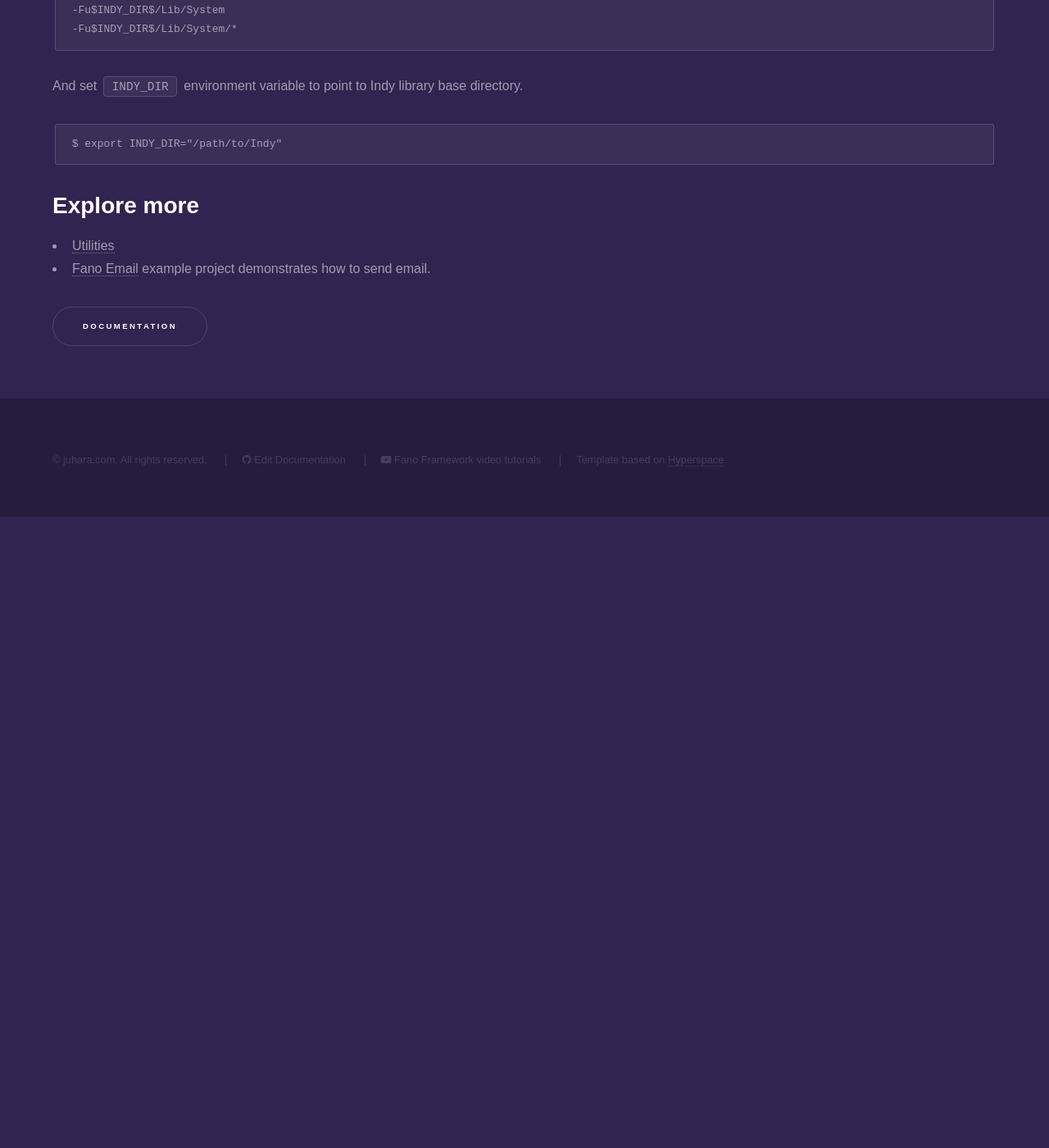
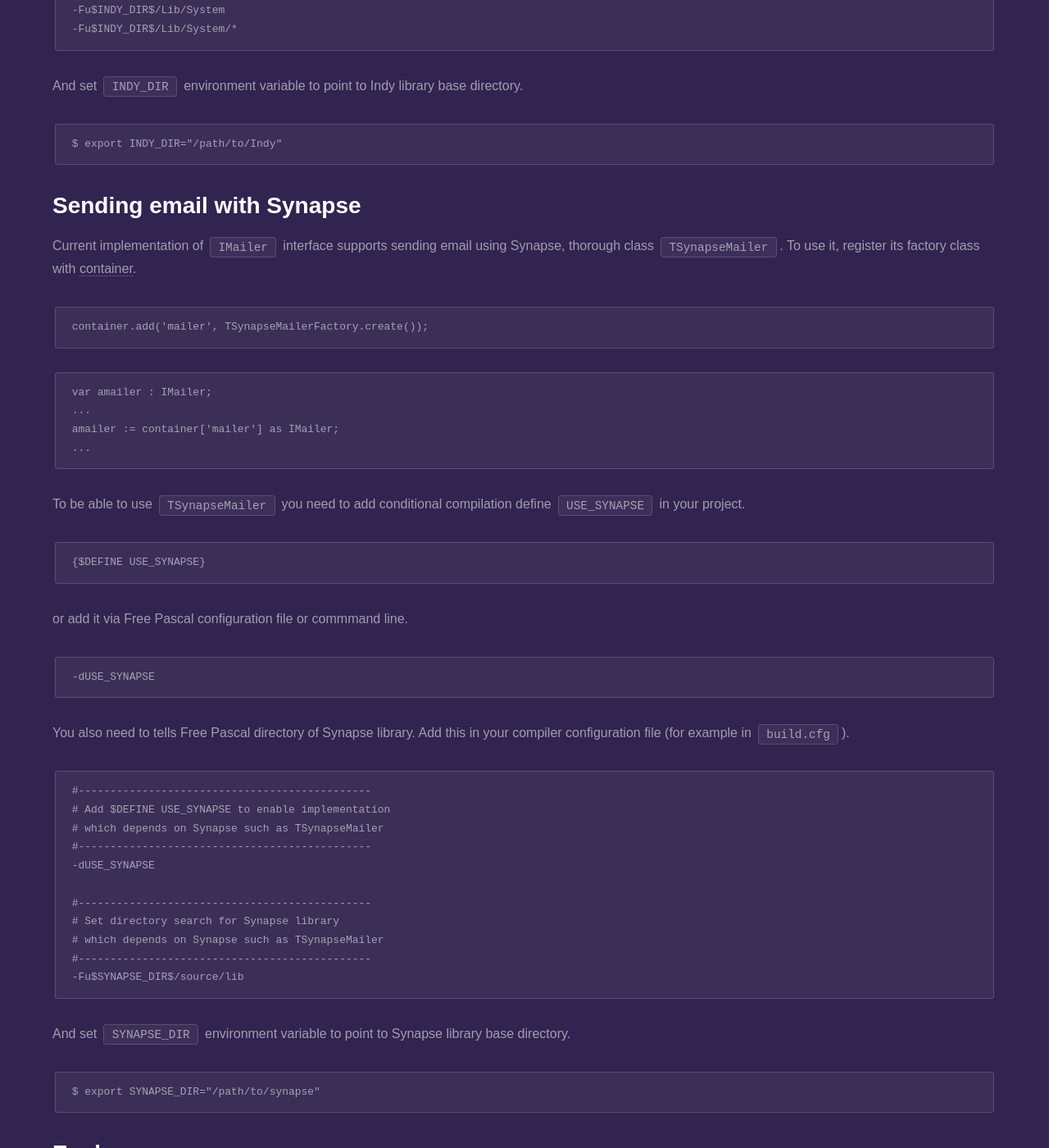
Before and after one commit to fanoframework/fanoframework.github.io, a Jekyll site: the page built from utilities/sending-email/index.md, in a window 1280 px wide and 1400 px high, scrolled down 3516 px. Shown: the whole window at 82% size. Built offline with Jekyll 4.4.1, drawn with Linux system fonts in a browser that asks for light colours; our own code applies the rules of GitHub Pages for plain Markdown files; before the commit the page ends 4146 px from its top, so only the background shows below that.

Commit message:
add documentation on synapse based mailer implementation

````diff
--- a/utilities/sending-email/index.md
+++ b/utilities/sending-email/index.md
@@ -129,6 +129,54 @@
 ```
 $ export INDY_DIR="/path/to/Indy"
 ```
+## Sending email with Synapse
+
+Current implementation of `IMailer` interface supports sending email using Synapse, thorough class `TSynapseMailer`. To use it, register its factory class with [container](/dependency-container).
+
+```
+container.add('mailer', TSynapseMailerFactory.create());
+```
+
+```
+var amailer : IMailer;
+...
+amailer := container['mailer'] as IMailer;
+...
+```
+To be able to use `TSynapseMailer` you need to add conditional compilation define `USE_SYNAPSE`
+in your project.
+
+```
+{$DEFINE USE_SYNAPSE}
+```
+or add it via Free Pascal configuration file or commmand line.
+
+```
+-dUSE_SYNAPSE
+```
+
+You also need to tells Free Pascal directory of Synapse library. Add this in your
+compiler configuration file (for example in `build.cfg`).
+
+```
+#----------------------------------------------
+# Add $DEFINE USE_SYNAPSE to enable implementation
+# which depends on Synapse such as TSynapseMailer
+#----------------------------------------------
+-dUSE_SYNAPSE
+
+#----------------------------------------------
+# Set directory search for Synapse library
+# which depends on Synapse such as TSynapseMailer
+#----------------------------------------------
+-Fu$SYNAPSE_DIR$/source/lib
+```
+And set `SYNAPSE_DIR` environment variable to point to Synapse library base directory.
+
+```
+$ export SYNAPSE_DIR="/path/to/synapse"
+```
+
 ## Explore more
 
 - [Utilities](/utilities)
````
